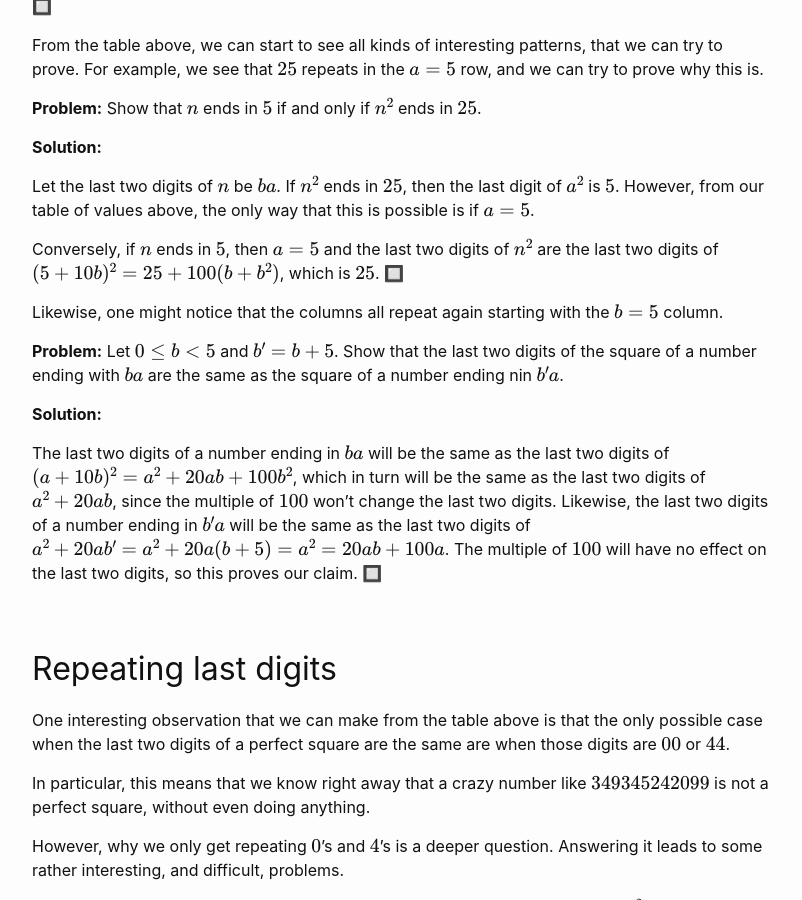
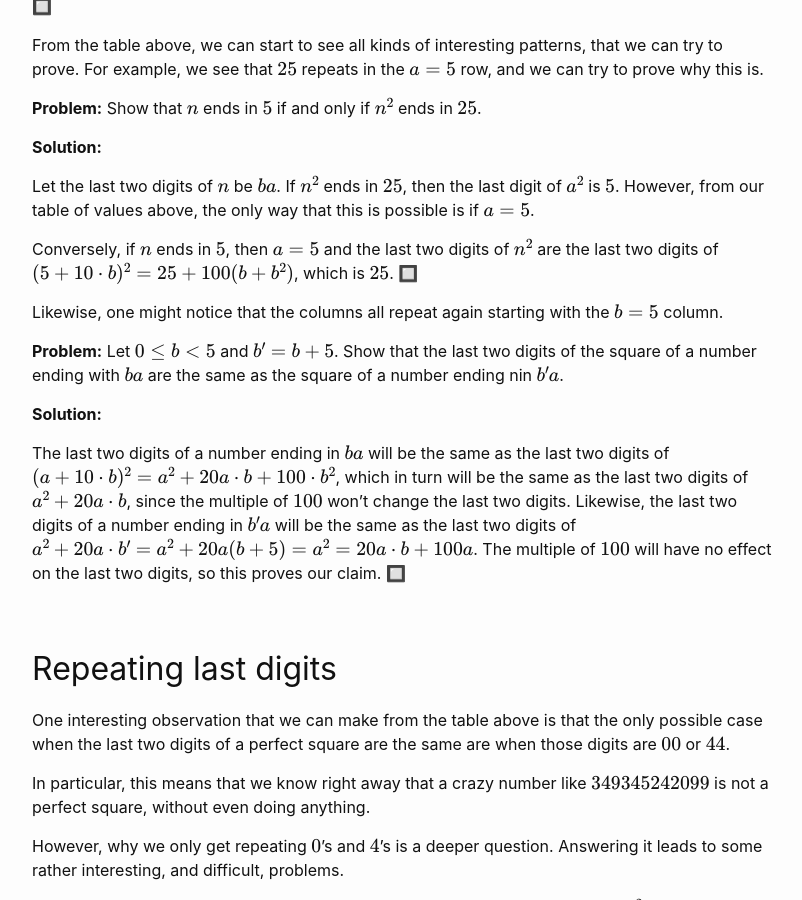
Before and after one commit to wcasper/competitivemath, a Jekyll site: the page built from _posts/2023-02-10-Week-1.md, in a window 1280 px wide and 900 px high, scrolled down 2251 px. Shown: the whole window, without its empty margins (238-1040 px from the left). Built offline with Jekyll 4.4.1, drawn with Linux system fonts in a browser that asks for light colours; emoji names are drawn with the system emoji font.

Commit message:
fixed typo

```diff
--- a/_posts/2023-02-10-Week-1.md
+++ b/_posts/2023-02-10-Week-1.md
@@ -85,7 +85,7 @@ Let the last two digits of $$n$$ be $$ba$$.
 If $$n^2$$ ends in $$25$$, then the last digit of $$a^2$$ is $$5$$.
 However, from our table of values above, the only way that this is possible is if $$a=5$$.
 
-Conversely, if $$n$$ ends in $$5$$, then $$a=5$$ and the last two digits of $$n^2$$ are the last two digits of $$(5 + 10b)^2 = 25 + 100(b + b^2)$$, which is $$25$$.
+Conversely, if $$n$$ ends in $$5$$, then $$a=5$$ and the last two digits of $$n^2$$ are the last two digits of $$(5 + 10\cdot b)^2 = 25 + 100(b + b^2)$$, which is $$25$$.
 :black_square_button:
 
 Likewise, one might notice that the columns all repeat again starting with the $$b=5$$ column.
@@ -94,8 +94,8 @@ Likewise, one might notice that the columns all repeat again starting with the $
 
 **Solution:**
 
-The last two digits of a number ending in $$ba$$ will be the same as the last two digits of $$(a + 10b)^2 = a^2 + 20ab + 100b^2$$, which in turn will be the same as the last two digits of $$a^2 + 20ab$$, since the multiple of $$100$$ won't change the last two digits.
-Likewise, the last two digits of a number ending in $$b'a$$ will be the same as the last two digits of $$a^2 + 20ab' = a^2 + 20a(b + 5) = a^2 = 20ab + 100a$$.  The multiple of $$100$$ will have no effect on the last two digits, so this proves our claim.
+The last two digits of a number ending in $$ba$$ will be the same as the last two digits of $$(a + 10\cdot b)^2 = a^2 + 20a\cdot b + 100\cdot b^2$$, which in turn will be the same as the last two digits of $$a^2 + 20a\cdot b$$, since the multiple of $$100$$ won't change the last two digits.
+Likewise, the last two digits of a number ending in $$b'a$$ will be the same as the last two digits of $$a^2 + 20a\cdot b' = a^2 + 20a(b + 5) = a^2 = 20a\cdot b + 100a$$.  The multiple of $$100$$ will have no effect on the last two digits, so this proves our claim.
 :black_square_button:
 
 ## Repeating last digits
```
